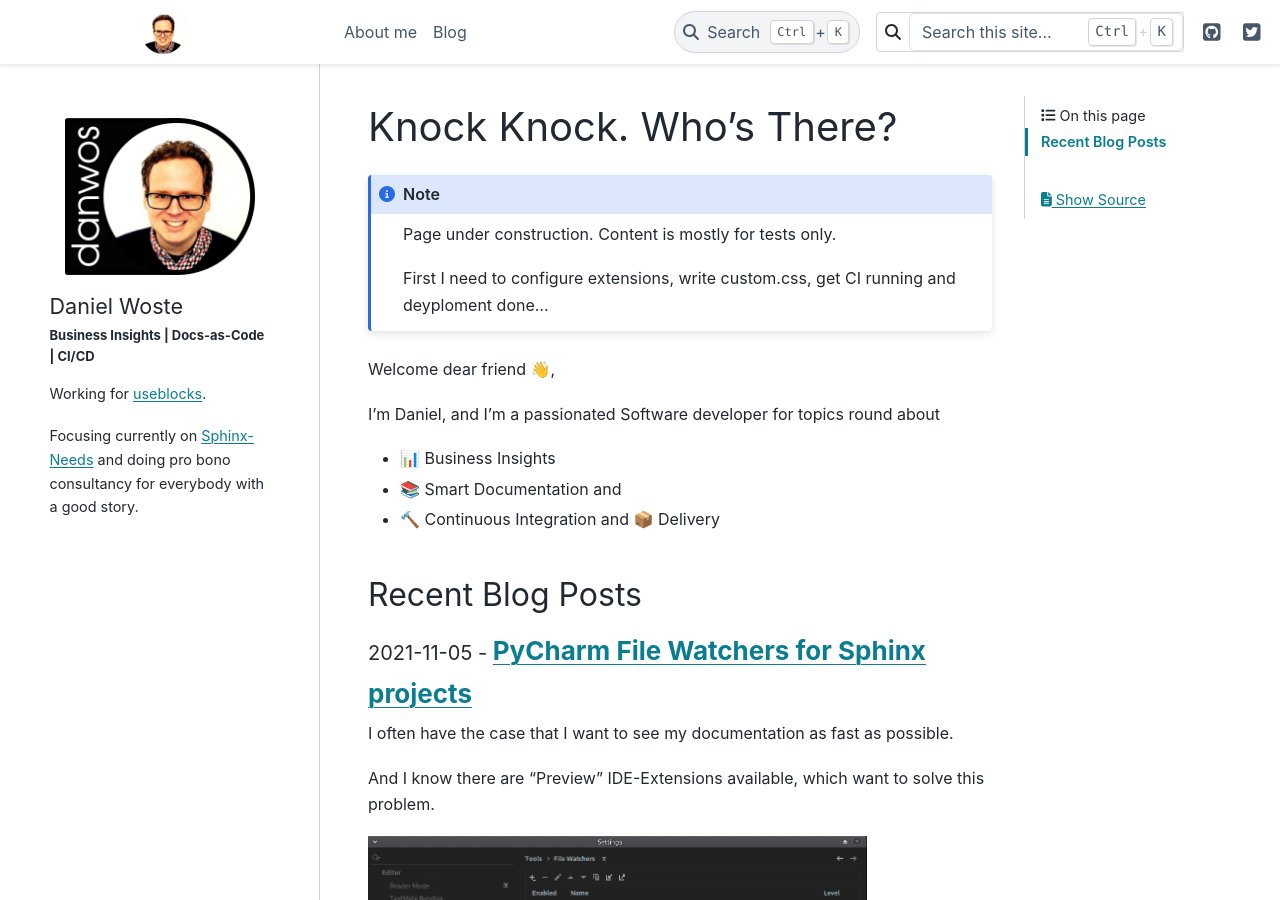
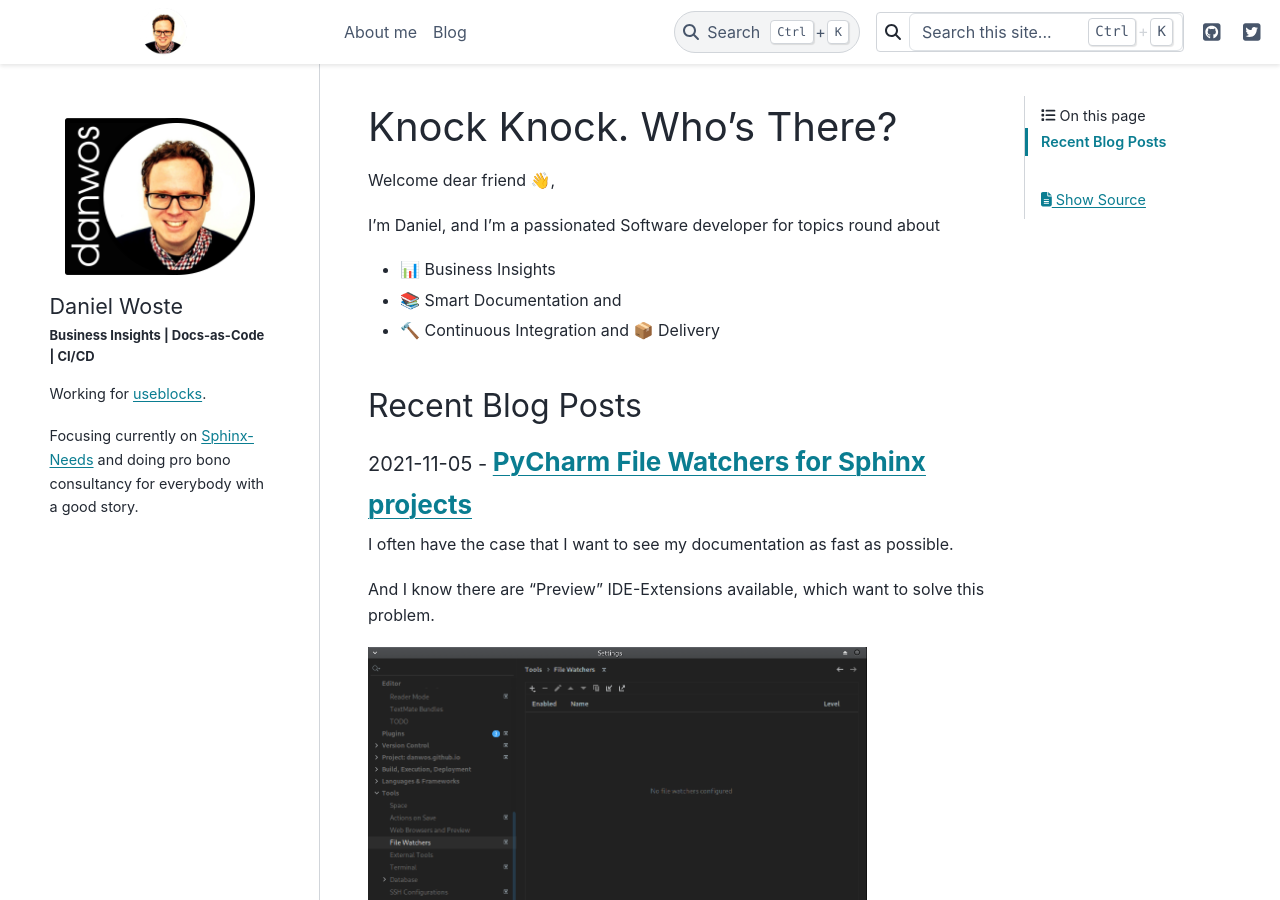
Before and after one commit to danwos/danwos.github.io, a Sphinx documentation site: the page built from docs/index.md, in a window 1280 px wide and 900 px high. Built offline with Sphinx 7.4.7 and the PyData theme 0.15.4, drawn with Linux system fonts in a browser that asks for light colours.

Commit message:
removed 'under construction' note

````diff
--- a/docs/index.md
+++ b/docs/index.md
@@ -9,12 +9,6 @@
 
 
 # Knock Knock. Who's There?
-
-```{note}
-Page under construction. Content is mostly for tests only.
-
-First I need to configure extensions, write custom.css, get CI running and deyploment done...
-```
 
 Welcome dear friend 👋,
 
````
